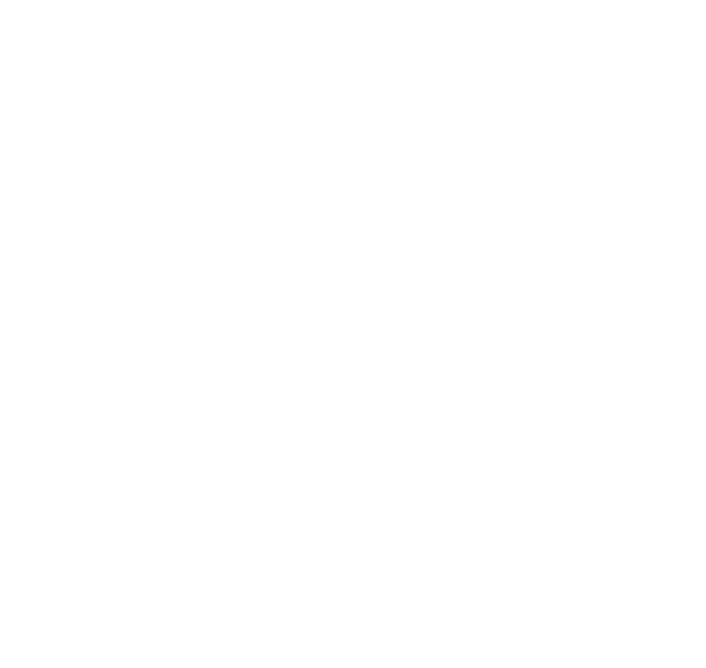
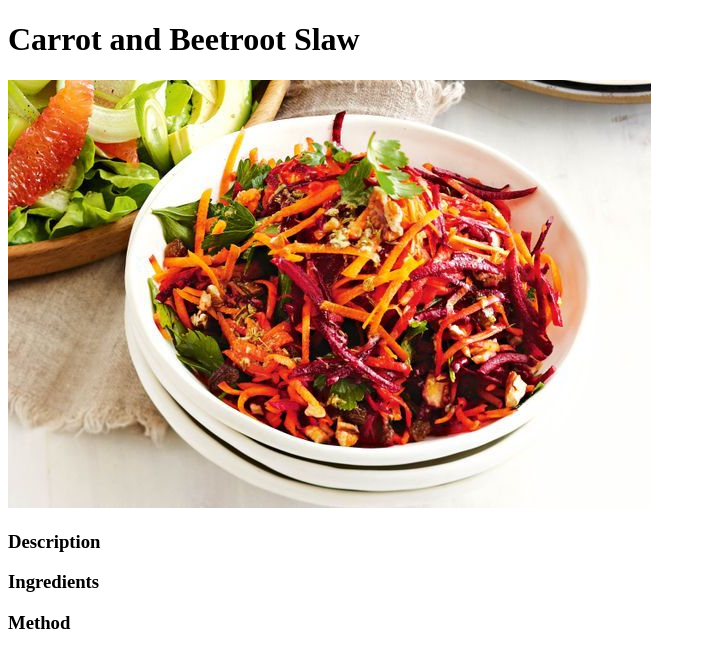
Before and after one commit to Cody-Ydoc/odin-recipes, a plain HTML site: page recipes/carrotBeetSlaw.html in a window 1280 px wide. Shown: the whole page, without its empty margins (0-706 px from the left). Drawn offline with Linux system fonts and the light colour scheme.

Commit message:
basic webpage layout in place, fixed img scr

```diff
--- a/recipes/carrotBeetSlaw.html
+++ b/recipes/carrotBeetSlaw.html
@@ -6,6 +6,24 @@
     <title>Document</title>
 </head>
 <body>
+    <h1> Carrot and Beetroot Slaw</h1>
+    <img src="../images/carrot-and-beetroot-slaw.jpeg" alt="A bowl of carrot and beetroot slaw">
+    <h3>Description</h3>
+    <h3>Ingredients</h3>
+        <ul>
+
+        </ul>
+
+    <h3>Method</h3>
+        <ol>
+
+
+        </ol>
+
+
+
+
+
 
 </body>
 </html>
```
